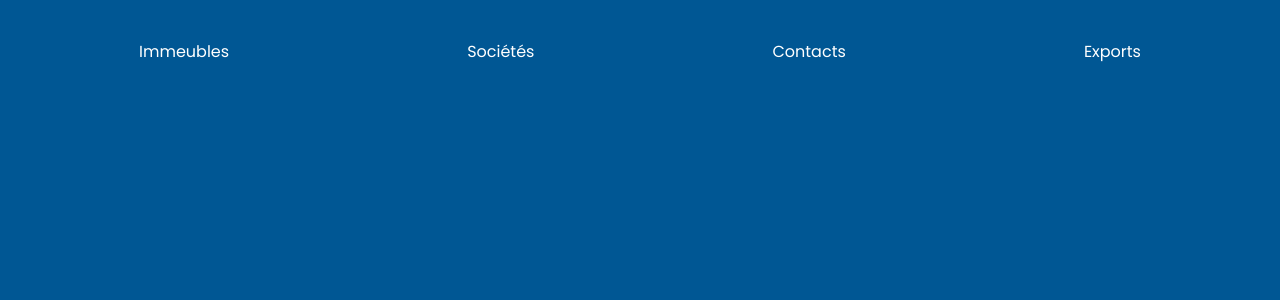
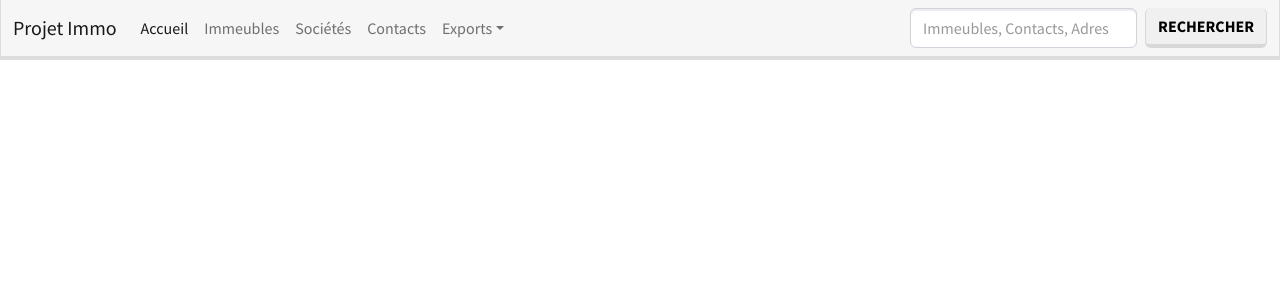
Before and after one commit to quicksrc/projet_immo, a Symfony app: template templates/base.html.twig in a window 1280 px wide. Shown: the top 300 px of the page. Run offline with Twig, Linux system fonts and the light colour scheme; the template is opened without the code that fills it, so the values that code supplies are empty; some libraries are stand-ins or nearby versions.

Commit message:
fixtures and BuildingController make buildings list

```diff
--- a/composer.json
+++ b/composer.json
@@ -92,6 +92,7 @@
         }
     },
     "require-dev": {
+        "fakerphp/faker": "^1.22",
         "phpunit/phpunit": "^9.5",
         "symfony/browser-kit": "6.3.*",
         "symfony/css-selector": "6.3.*",
--- a/templates/base.html.twig
+++ b/templates/base.html.twig
@@ -7,50 +7,21 @@
 			{% block title %}Projet Immo
 			{% endblock %}
 		</title>
-		<link rel='stylesheet' href='https://cdnjs.cloudflare.com/ajax/libs/bootstrap/5.1.3/css/bootstrap.min.css' integrity='sha512-GQGU0fMMi238uA+a/bdWJfpUGKUkBdgfFdgBm72SUQ6BeyWjoY/ton0tEjH+OSH9iP4Dfh+7HM0I9f5eR0L/4w==' crossorigin='anonymous'/>
-		<link rel="icon" href="" type="image/ico">
-		<link rel='stylesheet' href='https://cdnjs.cloudflare.com/ajax/libs/font-awesome/6.0.0-beta3/css/all.css' integrity='sha512-4wFGk961cJS2gpSfzy1vU+R8Q93foZOoGgfEDetiClOqNvggdtnRpdCsAgfm8VU9mKkv2unla8RBYwA6hoFwqg==' crossorigin='anonymous'/>
-		<link rel='stylesheet' href='https://cdnjs.cloudflare.com/ajax/libs/normalize/8.0.1/normalize.css' integrity='sha512-oHDEc8Xed4hiW6CxD7qjbnI+B07vDdX7hEPTvn9pSZO1bcRqHp8mj9pyr+8RVC2GmtEfI2Bi9Ke9Ass0as+zpg==' crossorigin='anonymous'/>
-		<link rel="preconnect" href="https://fonts.googleapis.com">
-		<link rel="preconnect" href="https://fonts.gstatic.com" crossorigin>
-		<link href="https://fonts.googleapis.com/css2?family=Poppins&display=swap" rel="stylesheet">
-		<link rel="stylesheet" href="{{ asset('css/base-style.css') }}">
-		<link rel="stylesheet" href="">
-		<link rel="stylesheet" href="">
+		{% block stylesheet %}
+			<link rel="stylesheet" href="https://bootswatch.com/5/lumen/bootstrap.min.css">
+			<link rel='stylesheet' href='https://cdnjs.cloudflare.com/ajax/libs/font-awesome/6.4.0/css/all.min.css' integrity='sha512-iecdLmaskl7CVkqkXNQ/ZH/XLlvWZOJyj7Yy7tcenmpD1ypASozpmT/E0iPtmFIB46ZmdtAc9eNBvH0H/ZpiBw==' crossorigin='anonymous'/>
+		{% endblock %}
 	</head>
-	<div class="content">
 	<body>
 		<header>
-				<div class="logo-and-tab">{# <a href="/" class="logo"><img src="{{ asset('img/LOGOS/blanc grand.png') }}" alt="Logo du Projet"></a> #}
-					{# <div class="header-tab"> #}
-					{# {% if not app.user %} #}
-					{# <div class="non-authentificated">
-																																																																																																																<a href="{{ path('security_login') }}" class="sign-up login">Se Connecter</a>
-																																																																																																															</div>
-																																																																																																															<div class="non-authentificated">
-																																																																																																																<a href="{{ path('security_registration') }}" class="sign-up">S'inscrire</a>
-																																																																																																															</div> #}
-					{# {% else %} #}
-					{# <div class="authentificated">
-																																																																																																																<a href="{{ path('security_logout') }}" class="sign-up logout">Se Déconnecter</a>
-																																																																																																															</div>
-																																																																																																															<a href="/panier" class="cart">
-																																																																																																																<i class="fas fa-shopping-cart"></i>
-																																																																																																															</a> #}
-					{# {% endif %} #}
-					{# </div> #}
-				</div>
-				<nav>
-					<a href="{{ path('home') }}" class="nav-home nav-animated">Immeubles</a>
-					<a href="" class="nav-tracks nav-animated">Sociétés</a>
-					<a href="" class="nav-ata nav-animated">Contacts</a>
-					<a href="" class="nav-contact nav-animated">Exports</a>
+			{# <nav>
 					{% if is_granted('ROLE_ADMIN') %}
 						<a href="{{ path('admin_home')}}" class="nav-admin nav-animated">Page Admin</a>
 					{% endif %}
-				</nav>
+				</nav> #}
+			{% include "shared/_navbar.html.twig" %}
 		</header>
-			<div class="container"> {% block body %}{% endblock %}
+		<div class="container pt-5"> {% block body %}{% endblock %}
 			</div>
 			<footer>
 				<div class="footer">
@@ -59,5 +30,5 @@
 			</footer>
 			<script src=""></script>
 		</body>
-		</div>
 	</html>
+</div></html>
--- /dev/null
+++ b/templates/shared/_navbar.html.twig
@@ -0,0 +1,40 @@
+<nav class="navbar navbar-expand-lg bg-light" data-bs-theme="light">
+	<div class="container-fluid">
+		<a class="navbar-brand" href="#">Projet Immo</a>
+		<button class="navbar-toggler" type="button" data-bs-toggle="collapse" data-bs-target="#navbarColor03" aria-controls="navbarColor03" aria-expanded="false" aria-label="Toggle navigation">
+			<span class="navbar-toggler-icon"></span>
+		</button>
+		<div class="collapse navbar-collapse" id="navbarColor03">
+			<ul class="navbar-nav me-auto">
+				<li class="nav-item">
+					<a class="nav-link active" href="{{ path('home') }}">Accueil
+						<span class="visually-hidden">(current)</span>
+					</a>
+				</li>
+				<li class="nav-item">
+					<a class="nav-link" href="{{ path('immeubles') }}">Immeubles</a>
+				</li>
+				<li class="nav-item">
+					<a class="nav-link" href="#">Sociétés</a>
+				</li>
+				<li class="nav-item">
+					<a class="nav-link" href="#">Contacts</a>
+				</li>
+				<li class="nav-item dropdown">
+					<a class="nav-link dropdown-toggle" data-bs-toggle="dropdown" href="#" role="button" aria-haspopup="true" aria-expanded="false">Exports</a>
+					<div class="dropdown-menu">
+						<a class="dropdown-item" href="#">Action</a>
+						<a class="dropdown-item" href="#">Another action</a>
+						<a class="dropdown-item" href="#">Something else here</a>
+						<div class="dropdown-divider"></div>
+						<a class="dropdown-item" href="#">Separated link</a>
+					</div>
+				</li>
+			</ul>
+			<form class="d-flex" data-np-autofill-type="other" data-np-checked="1" data-np-watching="1">
+				<input class="form-control me-sm-2" type="search" placeholder="Immeubles, Contacts, Adresses, Sociétés">
+				<button class="btn btn-secondary my-2 my-sm-0" type="submit">Rechercher</button>
+			</form>
+		</div>
+	</div>
+</nav>
```
Also changed, not shown: migrations/Version20230608133201.php (added, +31 -0 lines), migrations/Version20230608133333.php (added, +31 -0 lines), migrations/Version20230608133430.php (added, +31 -0 lines), src/Controller/BuildingController.php (added, +36 -0 lines), src/Controller/HomeController.php (deleted, +0 -18 lines), src/DataFixtures/AppFixtures.php (+11 -2 lines), src/Entity/Immeuble.php (+19 -19 lines), templates/home/index.html.twig (+18 -14 lines), templates/immeubles/buildings.html.twig (added, +25 -0 lines), templates/immeubles/detail.html.twig (added, +23 -0 lines), 1 other file. Lines whose indentation alone changed are shown as unchanged.
